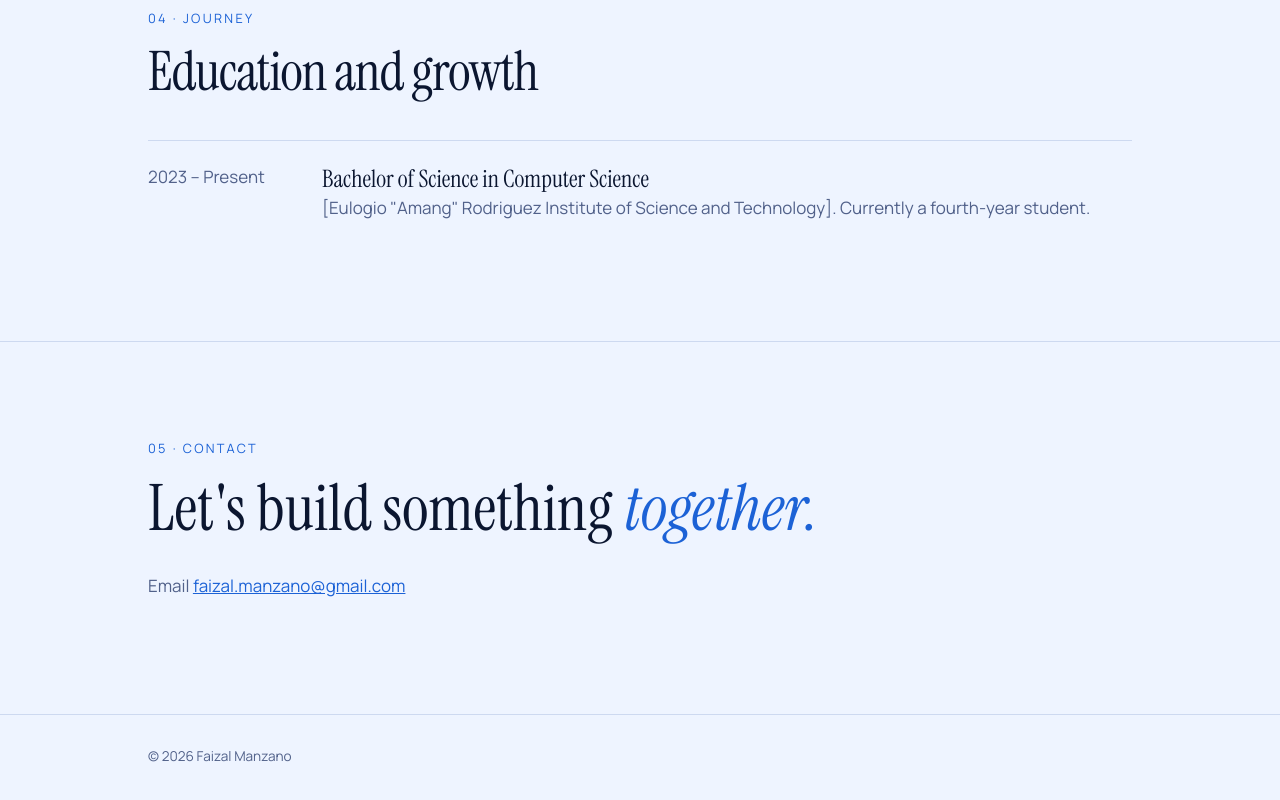
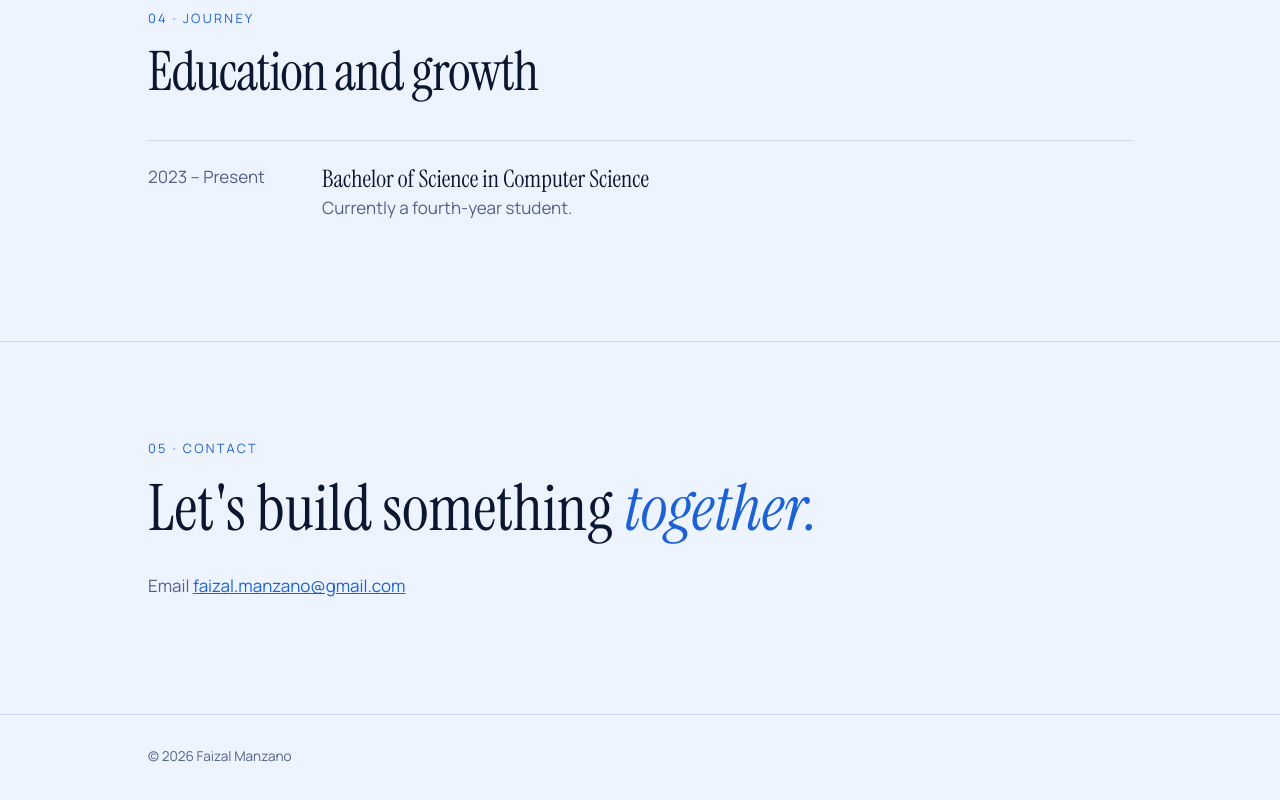
Before and after one commit to Zalde03/Zalde03.github.io, a plain HTML site: page index.html in a window 1280 px wide. Shown: the part 2686-3486 px from the top of the page. Drawn offline with Linux system fonts and the light colour scheme.

Commit message:
Update index.html

```diff
--- a/index.html
+++ b/index.html
@@ -111,7 +111,7 @@
 <section id="journey"><div class="w">
 <p class="eyebrow r">04 · Journey</p><h2 class="r">Education and growth</h2>
 <ul class="tl r">
-<li><span>2023 – Present</span><div><b>Bachelor of Science in Computer Science</b><p>[Eulogio "Amang" Rodriguez Institute of Science and Technology]. Currently a fourth-year student.</p></div></li>
+<li><span>2023 – Present</span><div><b>Bachelor of Science in Computer Science</b><p>Currently a fourth-year student.</p></div></li>
 </ul></div></section>
 
 <section id="contact"><div class="w">
```
